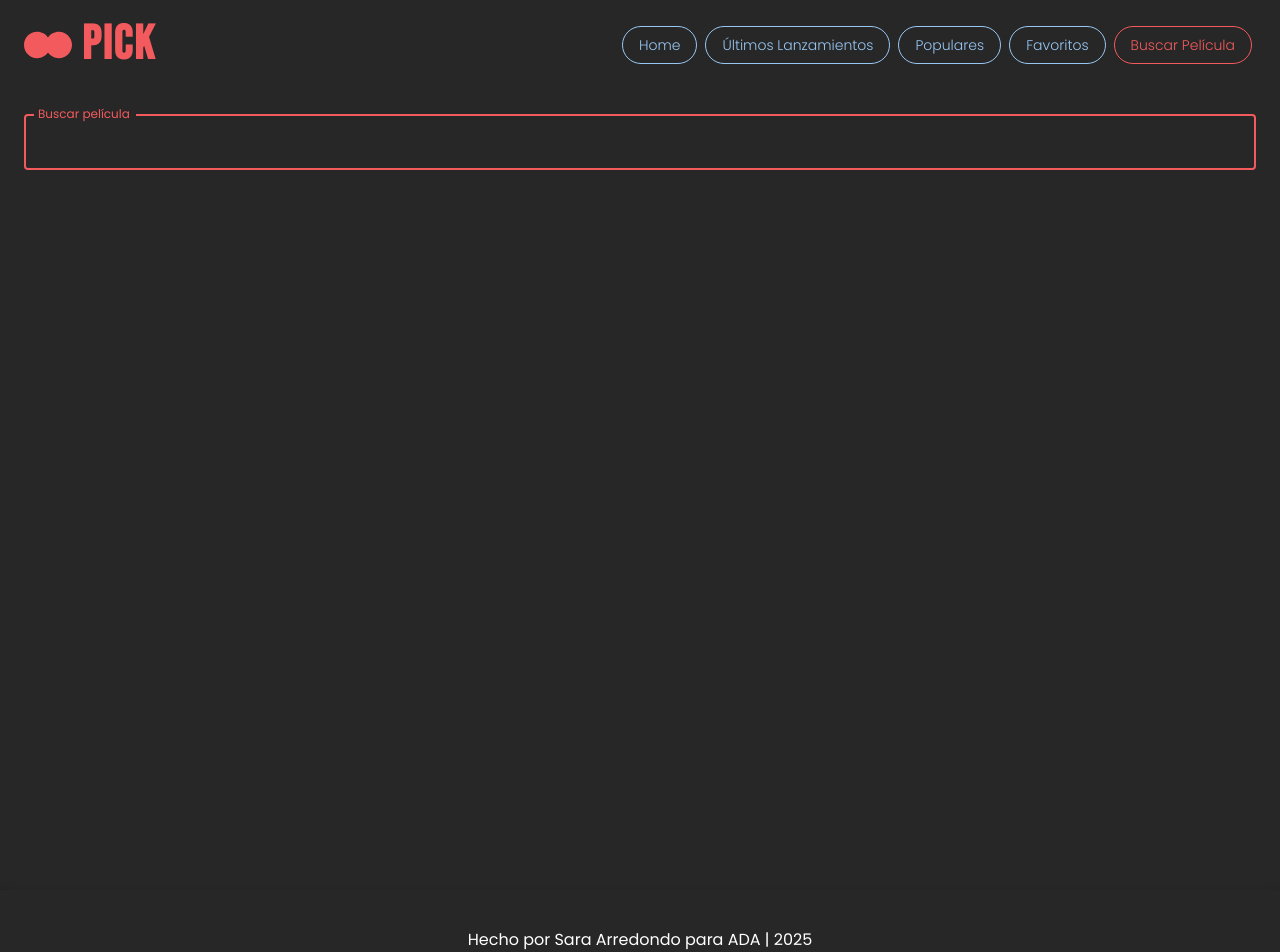
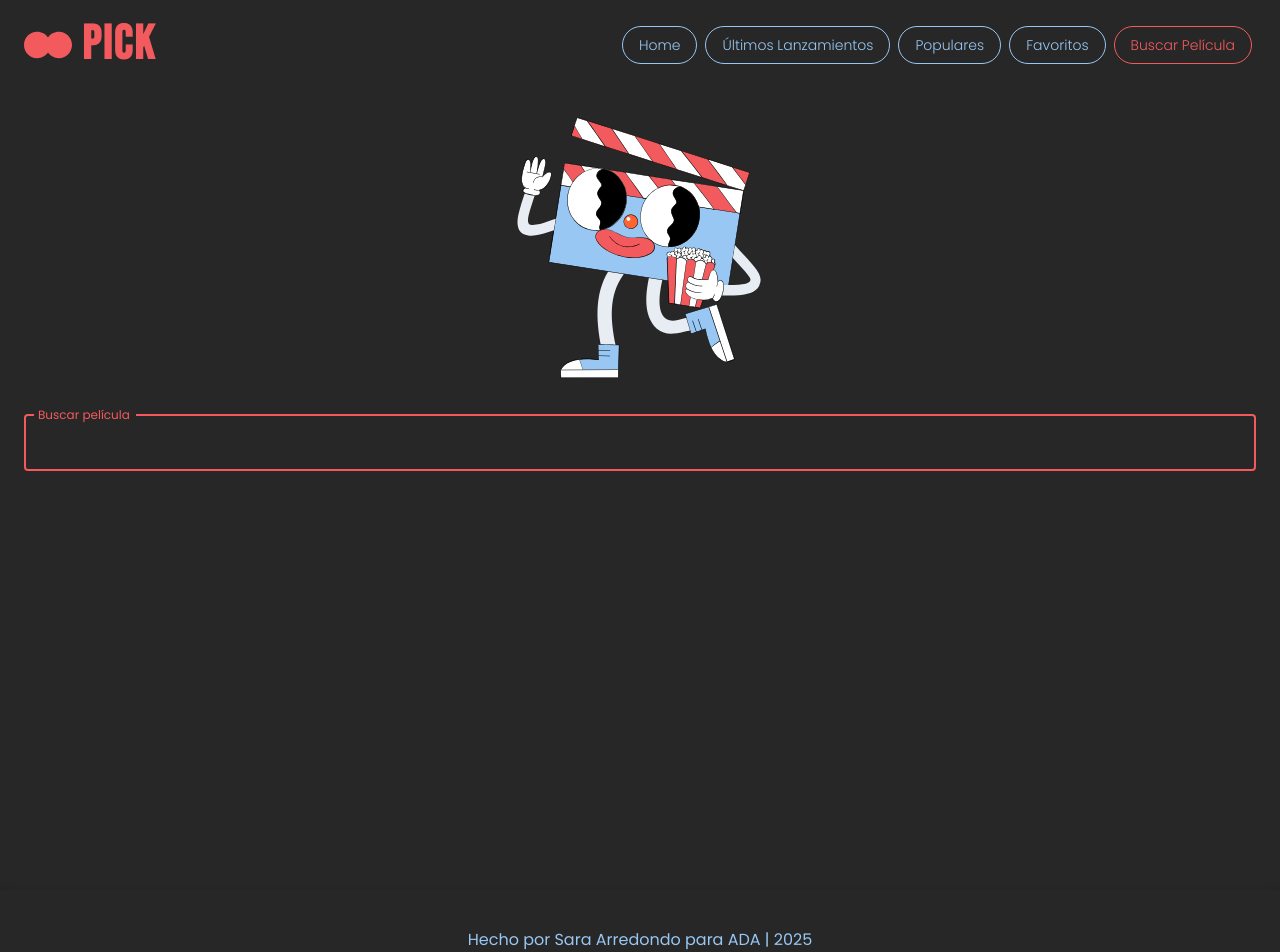
Before and after one commit to sara-arredondo/ada_final_movie, a React (Vite) app: page /buscador in a window 1280 px wide. Shown: the top 952 px of the page. Built offline with nearby package versions, Linux system fonts and the light colour scheme; no server answers; a web font is replaced by a local one.

Commit message:
se agrega una iamgen decorativa al buscador

```diff
--- a/src/components/Footer.jsx
+++ b/src/components/Footer.jsx
@@ -18,7 +18,7 @@ function Footer() {
               fontWeight: 'normal', // quita la negrilla
               fontSize: '1rem',
               textAlign: 'center',
-              color: '#fff'
+              color: '#98c7f3',
             }}>
             Hecho por Sara Arredondo para ADA | 2025
           </Typography>
--- a/src/views/Buscador.jsx
+++ b/src/views/Buscador.jsx
@@ -4,6 +4,7 @@ import BuscadorContainer from "../components/BuscadorContainer";
 import SearchBar from "../components/SearchBar";
 import FullMoviesGrid from "../components/FullMoviesGrid";
 import GridSkeletonMovies from "../components/GridSkeletonMovies.jsx";
+import cineImage from "../assets/cine.svg";
 
 export default function Buscador() {
   return (
@@ -18,12 +19,24 @@ export default function Buscador() {
         const title = hasQuery ? `Resultados para “${query}”` : "Buscar";
 
         return (
+
+
           <Box sx={{ px: { xs: 2, md: 3 }, py: 3, bgcolor: "#272727", minHeight: "100vh", color: "#fff" }}>
+
+            <Box sx={{ textAlign: "center", mb: 3 }}>
+              <img
+                src={cineImage}
+                alt="Cine"
+                style={{ maxWidth: "250px", height: "auto" }}
+              />
+            </Box>
+
+
             <SearchBar value={query} onChange={setQuery} autoFocus />
 
             {hasQuery && (status === "idle" || status === "loading") && (
-  <GridSkeletonMovies title={title} items={10} />
-)}
+            <GridSkeletonMovies title={title} items={10} />
+            )}
 
         {hasQuery && status === "error" && (
           <Typography sx={{ mt: 2, color: "error.main" }}>
```
Also changed, not shown: src/assets/cine.svg (added).
